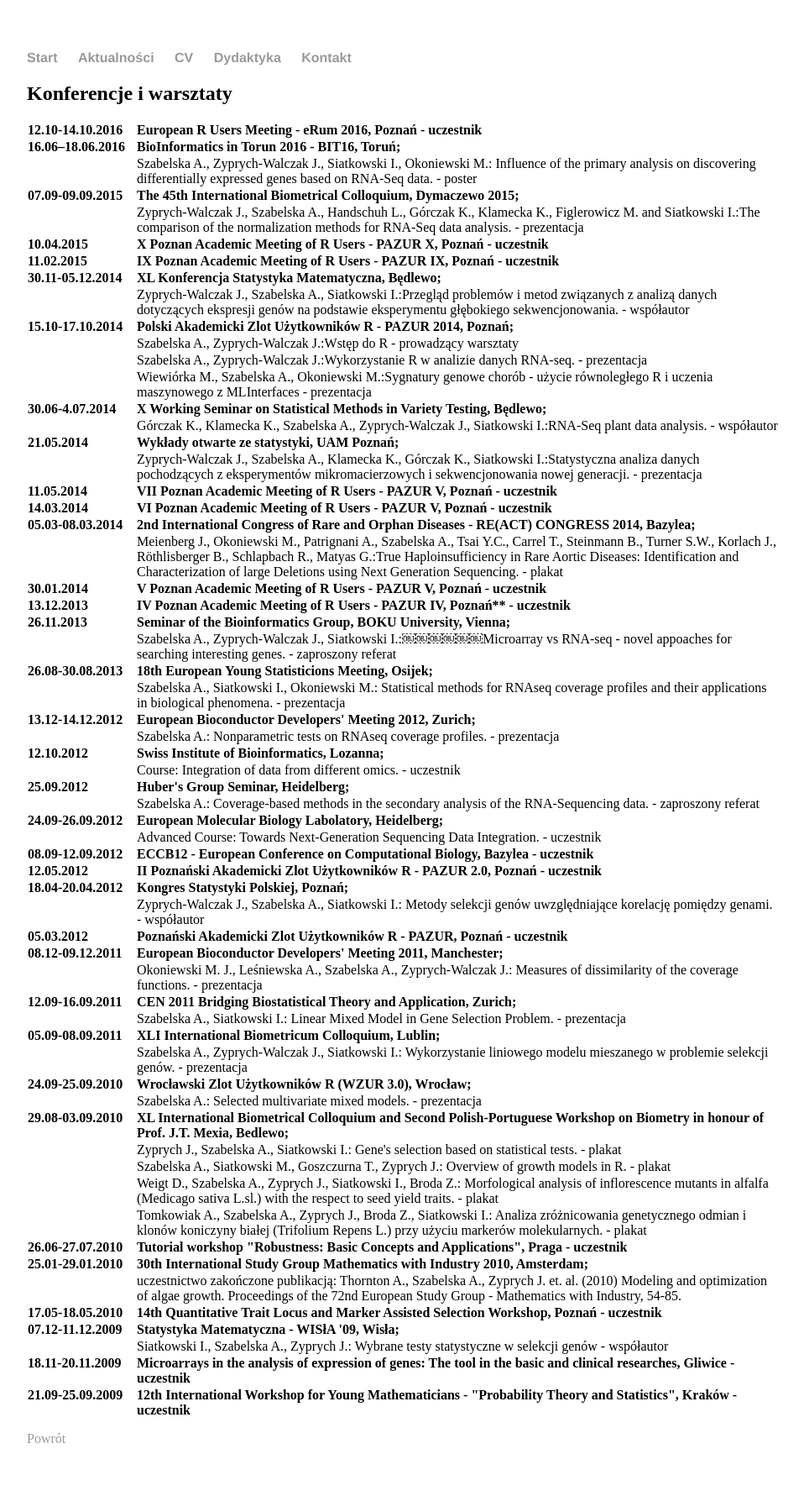
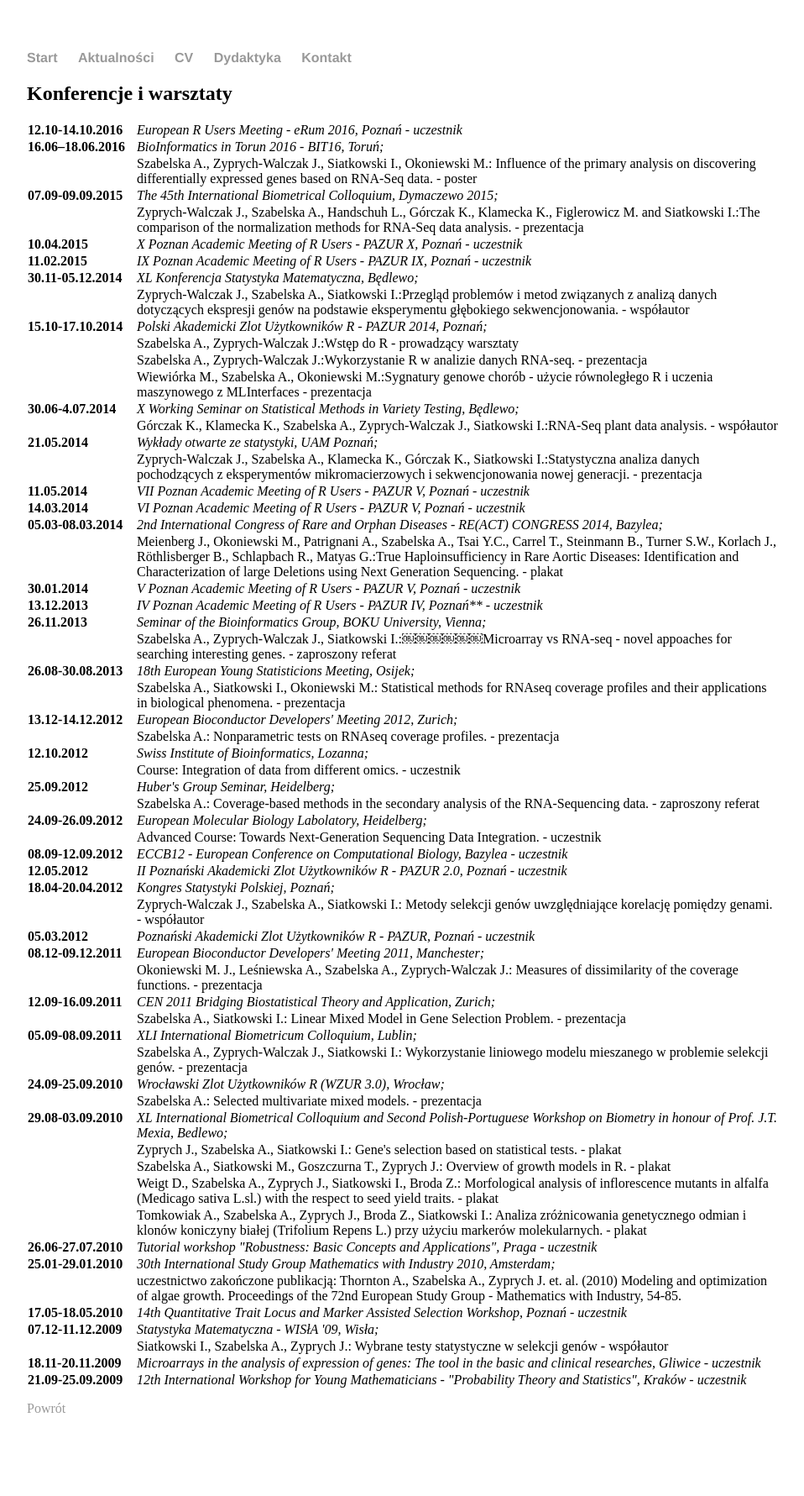
Before and after one commit to alicjaszabelska/alicjaszabelska.github.io, a Jekyll site: the page built from cv/konferencje.md, in a window 1280 px wide. Shown: the whole page at 84% size, without its empty margins (160-1118 px from the left). Built offline with Jekyll 4.4.1, drawn with Linux system fonts in a browser that asks for light colours; after the commit the page ends 1745 px from its top, so only the background shows below that.

Commit message:
Update konferencje.md

```diff
--- a/cv/konferencje.md
+++ b/cv/konferencje.md
@@ -9,16 +9,17 @@ title: "Konferencje i warsztaty"
 .tg th{overflow:hidden;word-break:normal}
 .tg .tg-9hbo{font-weight:bold;vertical-align:top}
 .tg .tg-yw4l{vertical-align:top;text-align:left}
+.tg .tg-yw4i{vertical-align:top;text-align:left; font-style:italic}
 </style>
 <table class="tg">
 <col width="130">
   <tr>
     <td class="tg-9hbo">12.10-14.10.2016</td>
-    <td class="tg-9hbo">European R Users Meeting - eRum 2016, Poznań - uczestnik</td>
+    <td class="tg-yw4i">European R Users Meeting - eRum 2016, Poznań - uczestnik</td>
   </tr>
   <tr>
     <td class="tg-9hbo">16.06–18.06.2016</td>
-    <td class="tg-9hbo">BioInformatics in Torun 2016 - BIT16, Toruń;</td>
+    <td class="tg-yw4i">BioInformatics in Torun 2016 - BIT16, Toruń;</td>
   </tr>
   <tr>
     <td class="tg-yw4l"></td>
@@ -26,7 +27,7 @@ title: "Konferencje i warsztaty"
   </tr>
   <tr>
     <td class="tg-9hbo">07.09-09.09.2015</td>
-    <td class="tg-9hbo">The 45th International Biometrical Colloquium, Dymaczewo 2015;</td>
+    <td class="tg-yw4i">The 45th International Biometrical Colloquium, Dymaczewo 2015;</td>
   </tr>
   <tr>
     <td class="tg-yw4l"></td>
@@ -34,15 +35,15 @@ title: "Konferencje i warsztaty"
   </tr>
   <tr>
     <td class="tg-9hbo">10.04.2015</td>
-    <td class="tg-9hbo">X Poznan Academic Meeting of R Users - PAZUR X, Poznań - uczestnik</td>
+    <td class="tg-yw4i">X Poznan Academic Meeting of R Users - PAZUR X, Poznań - uczestnik</td>
   </tr>
   <tr>
     <td class="tg-9hbo">11.02.2015</td>
-    <td class="tg-9hbo">IX Poznan Academic Meeting of R Users - PAZUR IX, Poznań - uczestnik</td>
+    <td class="tg-yw4i">IX Poznan Academic Meeting of R Users - PAZUR IX, Poznań - uczestnik</td>
   </tr>
   <tr>
     <td class="tg-9hbo">30.11-05.12.2014</td>
-    <td class="tg-9hbo">XL Konferencja Statystyka Matematyczna, Będlewo;</td>
+    <td class="tg-yw4i">XL Konferencja Statystyka Matematyczna, Będlewo;</td>
   </tr>
   <tr>
     <td class="tg-yw4l"></td>
@@ -50,7 +51,7 @@ title: "Konferencje i warsztaty"
   </tr>
   <tr>
     <td class="tg-9hbo">15.10-17.10.2014</td>
-    <td class="tg-9hbo">Polski Akademicki Zlot Użytkowników R - PAZUR 2014, Poznań;</td>
+    <td class="tg-yw4i">Polski Akademicki Zlot Użytkowników R - PAZUR 2014, Poznań;</td>
   </tr>
   <tr>
     <td class="tg-yw4l"></td>
@@ -66,7 +67,7 @@ title: "Konferencje i warsztaty"
   </tr>
   <tr>
     <td class="tg-9hbo">30.06-4.07.2014</td>
-    <td class="tg-9hbo">X Working Seminar on Statistical Methods in Variety Testing, Będlewo;</td>
+    <td class="tg-yw4i">X Working Seminar on Statistical Methods in Variety Testing, Będlewo;</td>
   </tr>
   <tr>
     <td class="tg-yw4l"></td>
@@ -74,7 +75,7 @@ title: "Konferencje i warsztaty"
   </tr>
   <tr>
     <td class="tg-9hbo">21.05.2014</td>
-    <td class="tg-9hbo">Wykłady otwarte ze statystyki, UAM Poznań;</td>
+    <td class="tg-yw4i">Wykłady otwarte ze statystyki, UAM Poznań;</td>
   </tr>
   <tr>
     <td class="tg-yw4l"></td>
@@ -82,15 +83,15 @@ title: "Konferencje i warsztaty"
   </tr>
   <tr>
     <td class="tg-9hbo">11.05.2014</td>
-    <td class="tg-9hbo">VII Poznan Academic Meeting of R Users - PAZUR V, Poznań - uczestnik</td>
+    <td class="tg-yw4i">VII Poznan Academic Meeting of R Users - PAZUR V, Poznań - uczestnik</td>
   </tr>
   <tr>
     <td class="tg-9hbo">14.03.2014</td>
-    <td class="tg-9hbo">VI Poznan Academic Meeting of R Users - PAZUR V, Poznań - uczestnik</td>
+    <td class="tg-yw4i">VI Poznan Academic Meeting of R Users - PAZUR V, Poznań - uczestnik</td>
   </tr>
   <tr>
     <td class="tg-9hbo">05.03-08.03.2014</td>
-    <td class="tg-9hbo">2nd International Congress of Rare and Orphan Diseases - RE(ACT) CONGRESS 2014, Bazylea;</td>
+    <td class="tg-yw4i">2nd International Congress of Rare and Orphan Diseases - RE(ACT) CONGRESS 2014, Bazylea;</td>
   </tr>
   <tr>
     <td class="tg-yw4l"></td>
@@ -98,15 +99,15 @@ title: "Konferencje i warsztaty"
   </tr>
   <tr>
     <td class="tg-9hbo">30.01.2014</td>
-    <td class="tg-9hbo">V Poznan Academic Meeting of R Users - PAZUR V, Poznań - uczestnik</td>
+    <td class="tg-yw4i">V Poznan Academic Meeting of R Users - PAZUR V, Poznań - uczestnik</td>
   </tr>
   <tr>
     <td class="tg-9hbo">13.12.2013</td>
-    <td class="tg-9hbo">IV Poznan Academic Meeting of R Users - PAZUR IV, Poznań** - uczestnik</td>
+    <td class="tg-yw4i">IV Poznan Academic Meeting of R Users - PAZUR IV, Poznań** - uczestnik</td>
   </tr>
   <tr>
     <td class="tg-9hbo">26.11.2013</td>
-    <td class="tg-9hbo">Seminar of the Bioinformatics Group, BOKU University, Vienna;</td>
+    <td class="tg-yw4i">Seminar of the Bioinformatics Group, BOKU University, Vienna;</td>
   </tr>
   <tr>
     <td class="tg-yw4l"></td>
@@ -114,7 +115,7 @@ title: "Konferencje i warsztaty"
   </tr>
   <tr>
     <td class="tg-9hbo">26.08-30.08.2013</td>
-    <td class="tg-9hbo">18th European Young Statisticions Meeting, Osijek;</td>
+    <td class="tg-yw4i">18th European Young Statisticions Meeting, Osijek;</td>
   </tr>
   <tr>
     <td class="tg-yw4l"></td>
@@ -122,7 +123,7 @@ title: "Konferencje i warsztaty"
   </tr>
   <tr>
     <td class="tg-9hbo">13.12-14.12.2012</td>
-    <td class="tg-9hbo">European Bioconductor Developers' Meeting 2012, Zurich;</td>
+    <td class="tg-yw4i">European Bioconductor Developers' Meeting 2012, Zurich;</td>
   </tr>
   <tr>
     <td class="tg-yw4l"></td>
@@ -130,7 +131,7 @@ title: "Konferencje i warsztaty"
   </tr>
   <tr>
     <td class="tg-9hbo">12.10.2012</td>
-    <td class="tg-9hbo">Swiss Institute of Bioinformatics, Lozanna;</td>
+    <td class="tg-yw4i">Swiss Institute of Bioinformatics, Lozanna;</td>
   </tr>
   <tr>
     <td class="tg-yw4l"></td>
@@ -138,7 +139,7 @@ title: "Konferencje i warsztaty"
   </tr>
   <tr>
     <td class="tg-9hbo">25.09.2012</td>
-    <td class="tg-9hbo">Huber's Group Seminar, Heidelberg;</td>
+    <td class="tg-yw4i">Huber's Group Seminar, Heidelberg;</td>
   </tr>
   <tr>
     <td class="tg-yw4l"></td>
@@ -146,7 +147,7 @@ title: "Konferencje i warsztaty"
   </tr>
   <tr>
     <td class="tg-9hbo">24.09-26.09.2012</td>
-    <td class="tg-9hbo">European Molecular Biology Labolatory, Heidelberg;</td>
+    <td class="tg-yw4i">European Molecular Biology Labolatory, Heidelberg;</td>
   </tr>
   <tr>
     <td class="tg-yw4l"></td>
@@ -154,15 +155,15 @@ title: "Konferencje i warsztaty"
   </tr>
   <tr>
     <td class="tg-9hbo">08.09-12.09.2012</td>
-    <td class="tg-9hbo">ECCB12 - European Conference on Computational Biology, Bazylea - uczestnik</td>
+    <td class="tg-yw4i">ECCB12 - European Conference on Computational Biology, Bazylea - uczestnik</td>
   </tr>
   <tr>
     <td class="tg-9hbo">12.05.2012</td>
-    <td class="tg-9hbo">II Poznański Akademicki Zlot Użytkowników R - PAZUR 2.0, Poznań - uczestnik</td>
+    <td class="tg-yw4i">II Poznański Akademicki Zlot Użytkowników R - PAZUR 2.0, Poznań - uczestnik</td>
   </tr>
   <tr>
     <td class="tg-9hbo">18.04-20.04.2012</td>
-    <td class="tg-9hbo">Kongres Statystyki Polskiej, Poznań;</td>
+    <td class="tg-yw4i">Kongres Statystyki Polskiej, Poznań;</td>
   </tr>
   <tr>
     <td class="tg-yw4l"></td>
@@ -170,11 +171,11 @@ title: "Konferencje i warsztaty"
   </tr>
   <tr>
     <td class="tg-9hbo">05.03.2012</td>
-    <td class="tg-9hbo">Poznański Akademicki Zlot Użytkowników R - PAZUR, Poznań  - uczestnik</td>
+    <td class="tg-yw4i">Poznański Akademicki Zlot Użytkowników R - PAZUR, Poznań  - uczestnik</td>
   </tr>
   <tr>
     <td class="tg-9hbo">08.12-09.12.2011</td>
-    <td class="tg-9hbo">European Bioconductor Developers' Meeting 2011, Manchester;</td>
+    <td class="tg-yw4i">European Bioconductor Developers' Meeting 2011, Manchester;</td>
   </tr>
   <tr>
     <td class="tg-yw4l"></td>
@@ -182,7 +183,7 @@ title: "Konferencje i warsztaty"
   </tr>
   <tr>
     <td class="tg-9hbo">12.09-16.09.2011</td>
-    <td class="tg-9hbo">CEN 2011 Bridging Biostatistical Theory and Application, Zurich;</td>
+    <td class="tg-yw4i">CEN 2011 Bridging Biostatistical Theory and Application, Zurich;</td>
   </tr>
   <tr>
     <td class="tg-yw4l"></td>
@@ -190,7 +191,7 @@ title: "Konferencje i warsztaty"
   </tr>
   <tr>
     <td class="tg-9hbo">05.09-08.09.2011</td>
-    <td class="tg-9hbo">XLI International Biometricum Colloquium, Lublin;</td>
+    <td class="tg-yw4i">XLI International Biometricum Colloquium, Lublin;</td>
   </tr>
   <tr>
     <td class="tg-yw4l"></td>
@@ -198,7 +199,7 @@ title: "Konferencje i warsztaty"
   </tr>
   <tr>
     <td class="tg-9hbo">24.09-25.09.2010</td>
-    <td class="tg-9hbo">Wrocławski Zlot Użytkowników R (WZUR 3.0), Wrocław;</td>
+    <td class="tg-yw4i">Wrocławski Zlot Użytkowników R (WZUR 3.0), Wrocław;</td>
   </tr>
   <tr>
     <td class="tg-yw4l"></td>
@@ -206,7 +207,7 @@ title: "Konferencje i warsztaty"
   </tr>
   <tr>
     <td class="tg-9hbo">29.08-03.09.2010</td>
-    <td class="tg-9hbo">XL International Biometrical Colloquium and Second Polish-Portuguese Workshop on Biometry in honour of Prof. J.T. Mexia, Bedlewo;</td>
+    <td class="tg-yw4i">XL International Biometrical Colloquium and Second Polish-Portuguese Workshop on Biometry in honour of Prof. J.T. Mexia, Bedlewo;</td>
   </tr>
   <tr>
     <td class="tg-yw4l"></td>
@@ -226,11 +227,11 @@ title: "Konferencje i warsztaty"
   </tr>
   <tr>
     <td class="tg-9hbo">26.06-27.07.2010</td>
-    <td class="tg-9hbo">Tutorial workshop "Robustness: Basic Concepts and Applications", Praga - uczestnik</td>
+    <td class="tg-yw4i">Tutorial workshop "Robustness: Basic Concepts and Applications", Praga - uczestnik</td>
   </tr>
   <tr>
     <td class="tg-9hbo">25.01-29.01.2010</td>
-    <td class="tg-9hbo">30th International Study Group Mathematics with Industry 2010, Amsterdam;</td>
+    <td class="tg-yw4i">30th International Study Group Mathematics with Industry 2010, Amsterdam;</td>
   </tr>
   <tr>
     <td class="tg-yw4l"></td>
@@ -238,11 +239,11 @@ title: "Konferencje i warsztaty"
   </tr>
   <tr>
     <td class="tg-9hbo">17.05-18.05.2010</td>
-    <td class="tg-9hbo">14th Quantitative Trait Locus and Marker Assisted Selection Workshop, Poznań - uczestnik</td>
+    <td class="tg-yw4i">14th Quantitative Trait Locus and Marker Assisted Selection Workshop, Poznań - uczestnik</td>
   </tr>
   <tr>
     <td class="tg-9hbo">07.12-11.12.2009</td>
-    <td class="tg-9hbo">Statystyka Matematyczna - WISłA '09, Wisła;</td>
+    <td class="tg-yw4i">Statystyka Matematyczna - WISłA '09, Wisła;</td>
   </tr>
   <tr>
     <td class="tg-yw4l"></td>
@@ -250,11 +251,11 @@ title: "Konferencje i warsztaty"
   </tr>
   <tr>
     <td class="tg-9hbo">18.11-20.11.2009</td>
-    <td class="tg-9hbo">Microarrays in the analysis of expression of genes: The tool in the basic and clinical researches, Gliwice - uczestnik</td>
+    <td class="tg-yw4i">Microarrays in the analysis of expression of genes: The tool in the basic and clinical researches, Gliwice - uczestnik</td>
   </tr>
   <tr>
     <td class="tg-9hbo">21.09-25.09.2009</td>
-    <td class="tg-9hbo">12th International Workshop for Young Mathematicians - "Probability Theory and Statistics", Kraków - uczestnik</td>
+    <td class="tg-yw4i">12th International Workshop for Young Mathematicians - "Probability Theory and Statistics", Kraków - uczestnik</td>
   </tr>
 </table>
 
```
